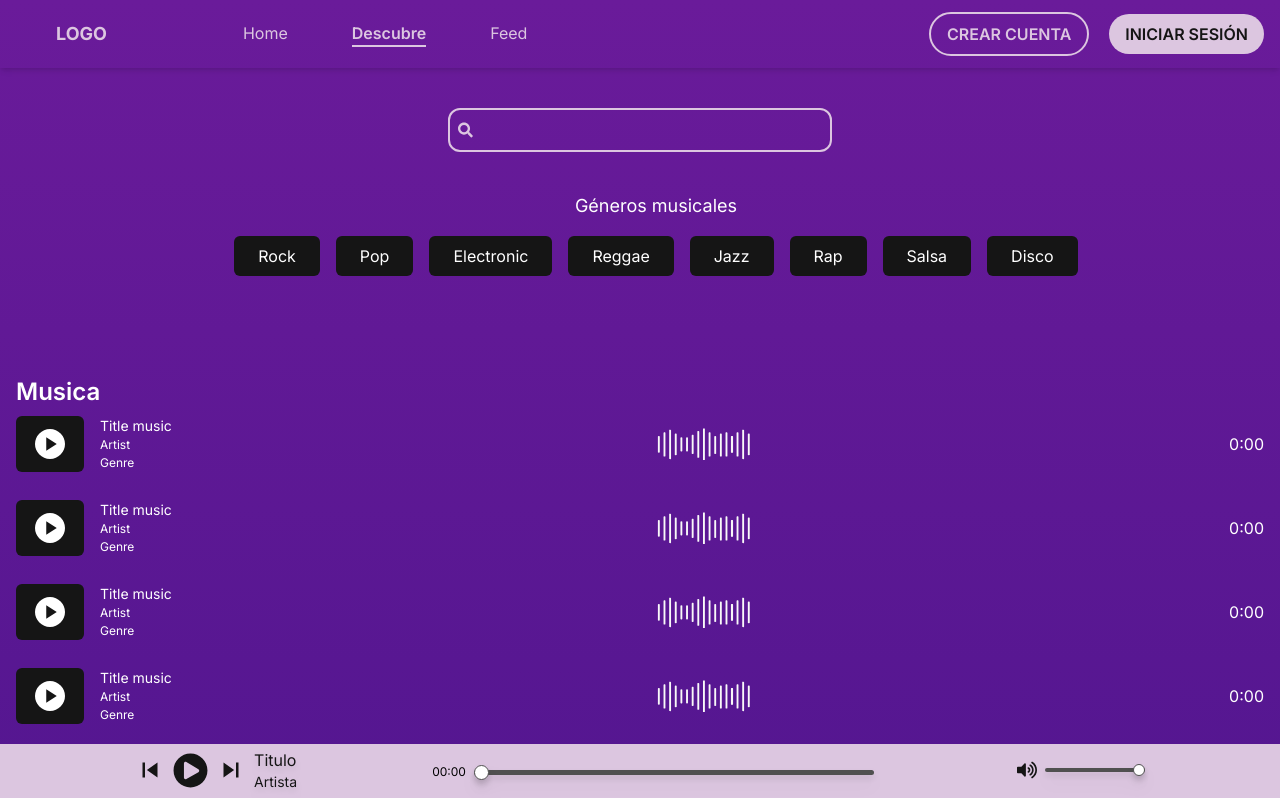
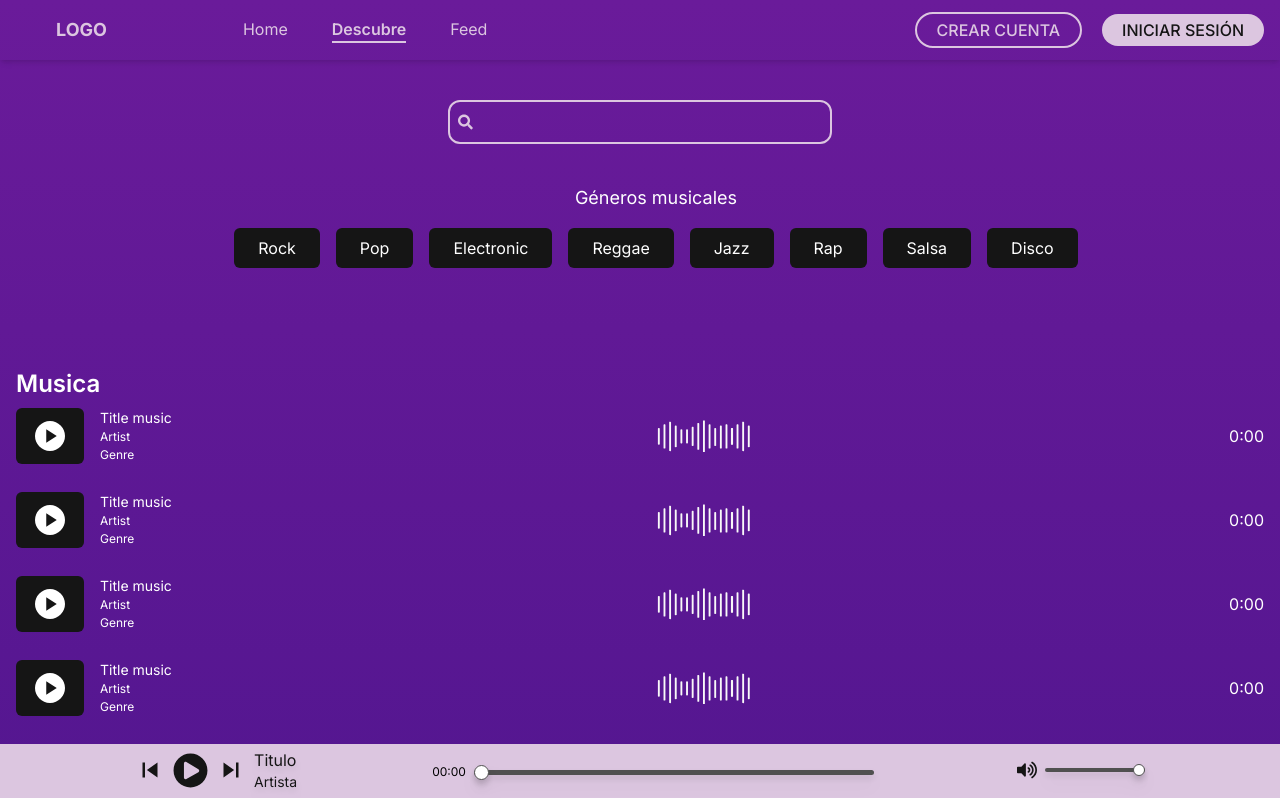
Before and after one commit to No-Country/s12-11-m-java-next, a Next.js app in the folder frontend/: page /descubre in a window 1280 px wide. Shown: the top 798 px of the page. Built offline with nearby package versions, Linux system fonts and the light colour scheme.

Commit message:
fix: buttons padding and gap at header component

```diff
--- a/frontend/src/components/Header/Header.tsx
+++ b/frontend/src/components/Header/Header.tsx
@@ -9,19 +9,20 @@ import { IoPerson } from "react-icons/io5"
 export const Header = () => {
     const [log, setLog] = useState('false')
     const pathname = usePathname()
+
     useEffect(() => {
-        localStorage.getItem('tKeyId') !== null ? setLog(`${localStorage.getItem('tKeyId')}`) : setLog(log)
+        localStorage.getItem('tKeyId') !== null ? setLog(`${ localStorage.getItem('tKeyId') }`) : setLog(log)
     }, [])
 
     return (
-        <header className={`py-3 px-4 flex items-center justify-between text-rosa bg-transparent ${pathname !== '/' && 'shadow-md'}`}>
+        <header className={`py-3 px-4 flex items-center justify-between text-rosa bg-transparent ${ pathname !== '/' && 'shadow-md' }`}>
             <div className='flex items-center gap-24'>
                 <div className='text-lg font-bold mx-10'>LOGO</div>
-                <div className='flex gap-16'>
+                <div className='flex gap-11'>
                     {LinkHeader.map(res =>
                         <Link
                             className={
-                                pathname === `${res.path}`
+                                pathname === `${ res.path }`
                                     ? "font-semibold border-b-2 border-rosa"
                                     : ""
                             }
@@ -36,8 +37,8 @@ export const Header = () => {
             <div className='flex gap-5 items-center'>
                 {log === 'false' ?
                     <>
-                        <Link className='px-4 py-2 font-semibold border-2 border-rosa rounded-full' href='/auth/register'>CREAR CUENTA</Link>
-                        <Link className='px-4 py-2 font-semibold rounded-full bg-rosa text-negro' href='/auth/login'>INICIAR SESIÓN</Link>
+                        <Link className='px-5 py-1 font-medium border-2 border-rosa rounded-full' href='/auth/register'>CREAR CUENTA</Link>
+                        <Link className='px-5 py-1 font-medium rounded-full bg-rosa text-negro' href='/auth/login'>INICIAR SESIÓN</Link>
                     </>
                     : <Link href={'/perfil/musica'}
                         className='ml-2 w-12 h-12 rounded-full bg-rosa text-white flex justify-center items-center'>
```
